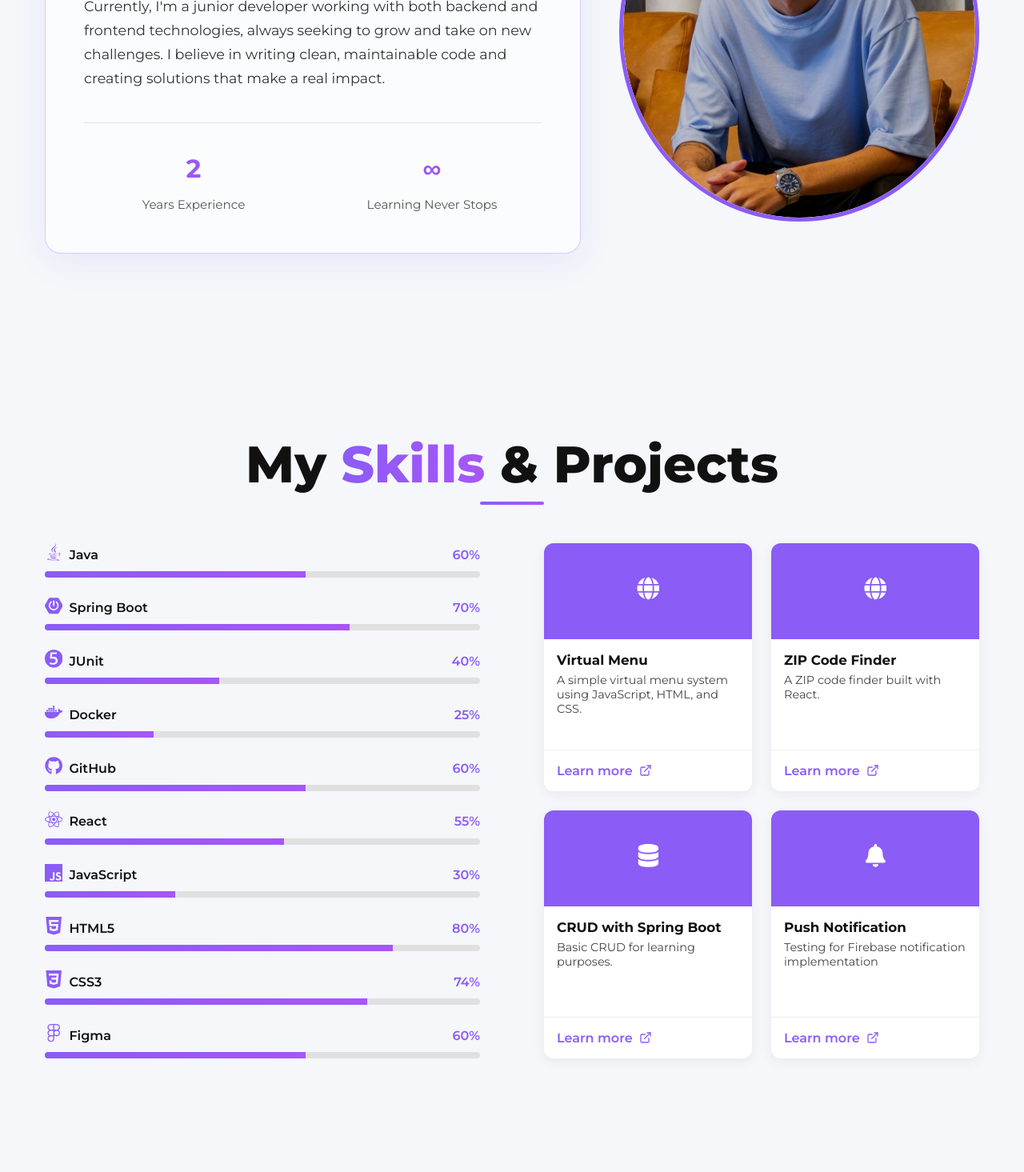
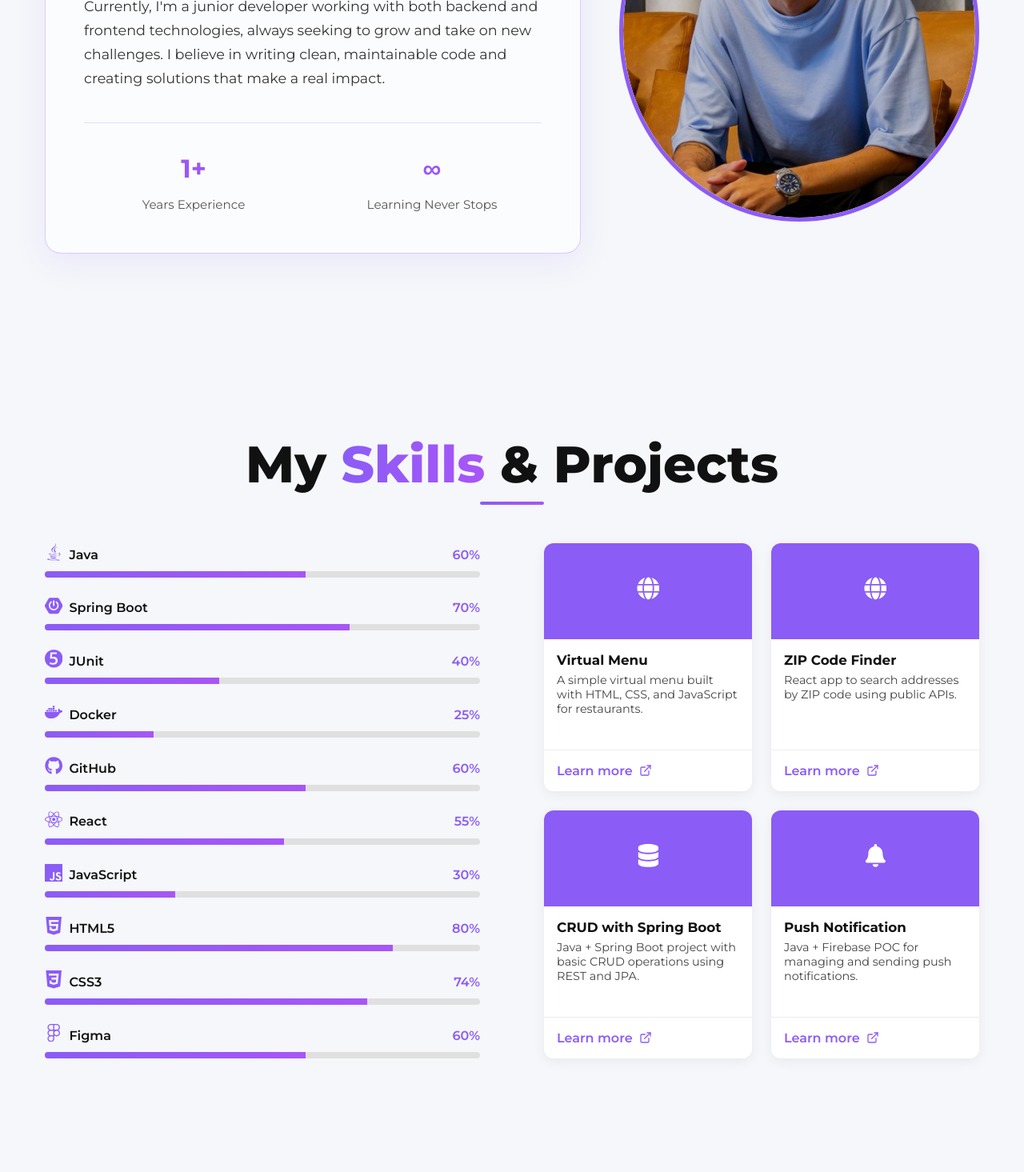
Before and after one commit to vargxrz/portfolio-react, a React (Vite) app: page / in a window 1280 px wide. Shown: the part 1330-2795 px from the top of the page at 80% size. Built offline with nearby package versions, Linux system fonts and the light colour scheme.

Commit message:
Adjustments

```diff
--- a/src/components/About.jsx
+++ b/src/components/About.jsx
@@ -36,7 +36,7 @@ const About = () => {
 
                                 <div className="about-highlights">
                                     <div className="highlight-item">
-                                        <div className="highlight-number gradient-text">2</div>
+                                        <div className="highlight-number gradient-text">1+</div>
                                         <div className="highlight-label">Years Experience</div>
                                     </div>
                                     <div className="highlight-item">
--- a/src/components/Contact.jsx
+++ b/src/components/Contact.jsx
@@ -1,21 +1,23 @@
 import React from 'react';
 import { Card, Button } from 'antd';
-import { MailOutlined, LinkedinOutlined, GithubOutlined } from '@ant-design/icons';
+import { MailOutlined, GithubOutlined } from '@ant-design/icons';
 import { MessageCircle, Heart, Coffee } from 'lucide-react';
 import './Contact.css';
+import {FaLinkedinIn} from "react-icons/fa";
+import {MdEmail} from "react-icons/md";
 
 const Contact = () => {
   const socialLinks = [
     {
       name: 'Email',
-      icon: <MailOutlined />,
+      icon: <MdEmail />,
       url: 'mailto:vargasvargasjoa@gmail.com',
       description: 'Send me an email!',
       username: 'vargasvargasjoa@gmail.com'
     },
     {
       name: 'LinkedIn',
-      icon: <LinkedinOutlined />,
+      icon: <FaLinkedinIn />,
       url: 'https://www.linkedin.com/in/vargxrz/',
       description: 'Let\'s connect',
       username: '/in/vargxrz'
@@ -37,9 +39,6 @@ const Contact = () => {
               Contact <span className="gradient-text">Me</span>
             </h2>
             <div className="title-underline"></div>
-            <p className="section-description">
-              Shall we work together? Send me a message.
-            </p>
           </div>
 
           <div className="contact-content">
--- a/src/components/Header.css
+++ b/src/components/Header.css
@@ -213,6 +213,10 @@
     z-index: 2;
 }
 
+.logo {
+    text-decoration: none;
+}
+
 @keyframes slideInDown {
     from {
         opacity: 0;
@@ -255,7 +259,15 @@
 
 @media (max-width: 480px) {
     .header-container {
-        padding: 0 1rem;
+        padding: 0 1.5rem;
+    }
+
+    .header {
+        padding: 0.75rem 0;
+    }
+
+    .header.scrolled {
+        padding: 0.4rem 0;
     }
 
     .mobile-menu {
--- a/src/components/Header.jsx
+++ b/src/components/Header.jsx
@@ -1,6 +1,5 @@
-
-import React, { useState, useEffect, useRef } from 'react';
-import { Menu, X } from 'lucide-react';
+import React, {useState, useEffect, useRef} from 'react';
+import {Menu, X} from 'lucide-react';
 import "./Header.css";
 
 const Header = () => {
@@ -39,20 +38,20 @@ const Header = () => {
     }, [menuOpen]);
 
     const navLinks = [
-        { href: "#about", label: "About" },
-        { href: "#skills", label: "Skills" },
-        { href: "#contact", label: "Contact" }
+        {href: "#about", label: "About"},
+        {href: "#skills-projects", label: "Skills & Projects"},
+        {href: "#contact", label: "Contact"}
     ];
 
     return (
         <header className={`header ${scrolled ? 'scrolled' : ''}`}>
             <div className="header-container">
                 <div className="logo-section">
-                    <div className="logo">
-                        <span className="logo-text">
-                            J<span className="logo-accent">V</span>
+                    <a href="#" className="logo">
+                         <span className="logo-text">
+                             J<span className="logo-accent">V</span>
                         </span>
-                    </div>
+                    </a>
                 </div>
 
                 <nav className="desktop-nav">
@@ -62,7 +61,7 @@ const Header = () => {
                                 key={link.href}
                                 href={link.href}
                                 className="nav-link"
-                                style={{ animationDelay: `${index * 0.1}s` }}
+                                style={{animationDelay: `${index * 0.1}s`}}
                             >
                                 <span className="nav-text">{link.label}</span>
                             </a>
@@ -76,7 +75,7 @@ const Header = () => {
                         onClick={toggleMenu}
                         aria-label="Toggle menu"
                     >
-                        {menuOpen ? <X size={24} /> : <Menu size={24} />}
+                        {menuOpen ? <X size={24}/> : <Menu size={24}/>}
                     </button>
 
                     <div
@@ -90,7 +89,7 @@ const Header = () => {
                                     href={link.href}
                                     className="mobile-nav-link"
                                     onClick={closeMenu}
-                                    style={{ animationDelay: `${index * 0.1}s` }}
+                                    style={{animationDelay: `${index * 0.1}s`}}
                                 >
                                     <span className="mobile-nav-text">{link.label}</span>
                                 </a>
--- a/src/components/SkillsProjects.css
+++ b/src/components/SkillsProjects.css
@@ -173,7 +173,6 @@
 
         .skills {
             width: 90%;
-            max-width: 400px;
             margin: 0 auto 2rem auto;
         }
 
@@ -186,7 +185,7 @@
 
         .project-card-new {
             width: 100%;
-            max-width: 260px;
+            max-width: 292px;
         }
 
         #skills-projects {
--- a/src/components/SkillsProjects.jsx
+++ b/src/components/SkillsProjects.jsx
@@ -35,25 +35,25 @@ const skillData = [
 const projectData = [
     {
         title: "Virtual Menu",
-        description: "A simple virtual menu system using JavaScript, HTML, and CSS.",
+        description: "A simple virtual menu built with HTML, CSS, and JavaScript for restaurants.",
         link: "https://moveio.vercel.app/",
         icon: <FaGlobe />,
     },
     {
         title: "ZIP Code Finder",
-        description: "A ZIP code finder built with React.",
+        description: "React app to search addresses by ZIP code using public APIs.",
         link: "https://search-cep-react-omega.vercel.app/",
         icon: <FaGlobe />,
     },
     {
         title: "CRUD with Spring Boot",
-        description: "Basic CRUD for learning purposes.",
+        description: "Java + Spring Boot project with basic CRUD operations using REST and JPA.",
         link: "https://github.com/vargxrz/Spring-Product/tree/master",
         icon: <FaDatabase />,
     },
     {
         title: "Push Notification",
-        description: "Testing for Firebase notification implementation",
+        description: "Java + Firebase POC for managing and sending push notifications.",
         link: "https://github.com/vargxrz/poc-push-notification-back",
         icon: <FaBell />,
     },
```
